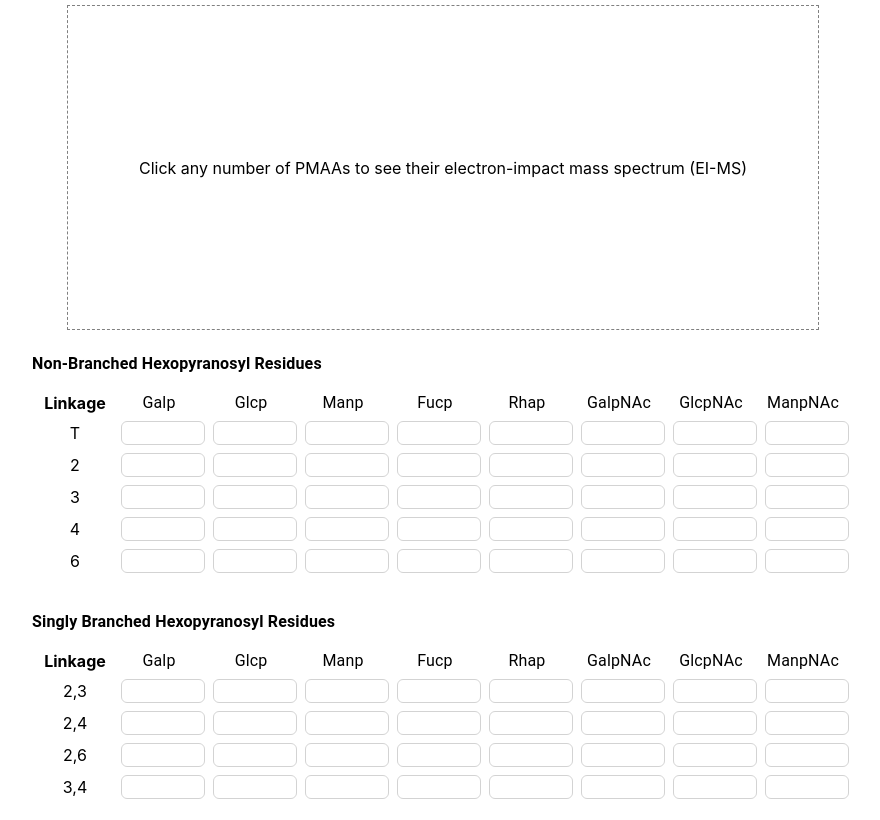
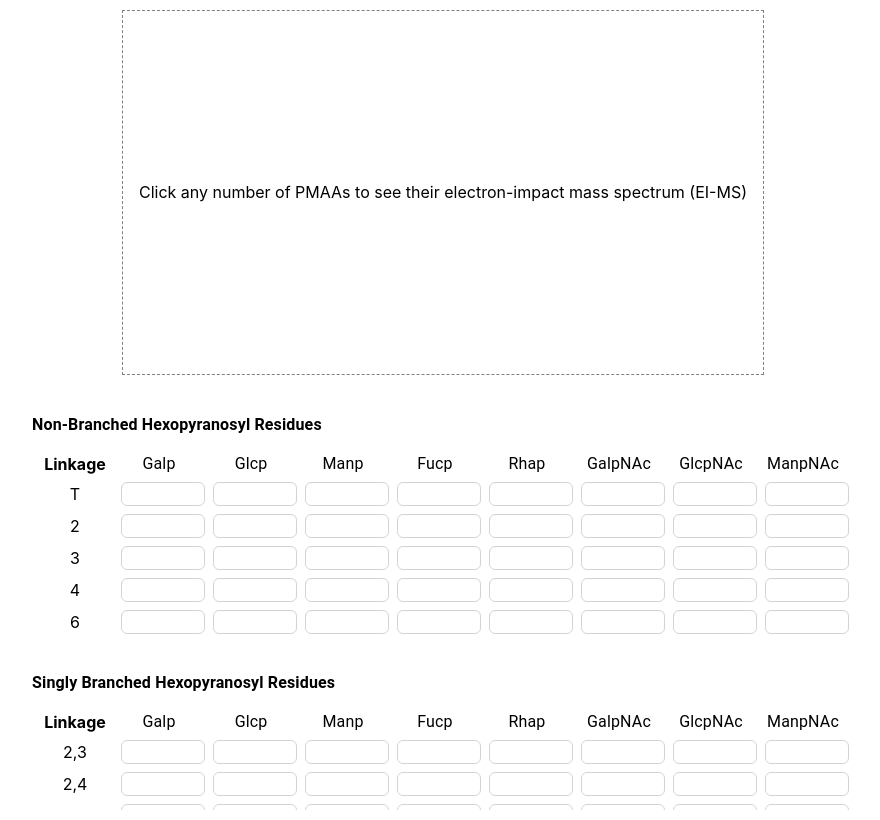
Before and after one commit to Oolay/pmaa-app, a React (Create React App) app: page / in a window 1280 px wide. Shown: the whole page, without its empty margins (197-1077 px from the left). Built offline with nearby package versions, Linux system fonts and the light colour scheme.

Commit message:
Tidy up UI. Add Clear button.

```diff
--- a/src/components/Visualiser/ActionButtons.tsx
+++ b/src/components/Visualiser/ActionButtons.tsx
@@ -3,8 +3,10 @@ import { makeStyles } from '@material-ui/styles'
 import Typography from '@material-ui/core/Typography'
 import IconButton from '@material-ui/core/IconButton'
 
-import RefreshIcon from '../icons/Refresh'
-import BackIcon from '../icons/Back'
+import { RefreshIcon } from '../icons/Refresh'
+import { BackIcon } from '../icons/Back'
+import { ClearIcon } from '../icons/Clear'
+
 
 export const ACTION_BUTTONS_HEIGHT = 24
 
@@ -12,31 +14,43 @@ const useStyles = makeStyles({
     container: {
         display: 'flex',
         justifyContent: 'center',
+        flexDirection: 'column',
+        alignItems: 'center',
+    },
+    actionContainer: {
+
     }
 })
 
 interface Props {
     onDataZoomBack: () => void
     onRefreshView: () => void
+    onClearView: () => void
 }
 
 const ActionButtons:React.FC<Props> = ({
     onDataZoomBack,
     onRefreshView,
+    onClearView,
 }) => {
     const classes = useStyles({})
 
     return (
         <div className={classes.container}>
-            <IconButton size='small' onClick={onDataZoomBack}>
-                <BackIcon />
-            </IconButton>
             <Typography>
                 Click and drag to zoom
             </Typography>
-            <IconButton size='small' onClick={onRefreshView}>
-                <RefreshIcon />
-            </IconButton>
+            <div className={classes.actionContainer}>
+                <IconButton size='small' onClick={onDataZoomBack}>
+                    <BackIcon />
+                </IconButton>
+                <IconButton size='small' onClick={onRefreshView}>
+                    <RefreshIcon />
+                </IconButton>
+                <IconButton size='small' onClick={onClearView}>
+                    <ClearIcon />
+                </IconButton>
+            </div>
         </div>
     )
 }
--- a/src/components/Visualiser/Graph.tsx
+++ b/src/components/Visualiser/Graph.tsx
@@ -38,7 +38,7 @@ interface Props {
 export const GRAPH_WIDTH = 750
 export const GRAPH_HEIGHT = 300
 
-const margin = {
+export const GRAPH_MARGIN = {
     top: 30,
     bottom: 60,
     left: 80,
@@ -77,8 +77,8 @@ const Graph: React.FC<Props> = ({ dataSets, onDataZoom }) => {
     const requestRef = useRef<number>()
 
     // Graph bounds
-    const xGraphMax = GRAPH_WIDTH - margin.left - 50
-    const yGraphMax = GRAPH_HEIGHT - margin.top - 50
+    const xGraphMax = GRAPH_WIDTH - GRAPH_MARGIN.left - 50
+    const yGraphMax = GRAPH_HEIGHT - GRAPH_MARGIN.top - 50
 
     // DataSets bounds
     const { minX, maxX, minY, maxY } = getMinMaxOfDataSets(data)
@@ -108,7 +108,7 @@ const Graph: React.FC<Props> = ({ dataSets, onDataZoom }) => {
     })
 
     const eventXToGraphX = (x: number, graphContainerOffset: number) => {
-        let graphX = x - margin.left - graphContainerOffset
+        let graphX = x - GRAPH_MARGIN.left - graphContainerOffset
 
         if (graphX < 0) {
             graphX = 0
@@ -122,7 +122,7 @@ const Graph: React.FC<Props> = ({ dataSets, onDataZoom }) => {
     }
 
     const eventYToGraphY = (y: number, graphContainerOffset: number) => {
-        let graphY = y - margin.top - graphContainerOffset
+        let graphY = y - GRAPH_MARGIN.top - graphContainerOffset
 
         if (graphY < 0) {
             graphY = 0
@@ -230,18 +230,16 @@ const Graph: React.FC<Props> = ({ dataSets, onDataZoom }) => {
             onMouseMove={handleZoomMove}
         >
             <svg ref={graphSVG} height={GRAPH_HEIGHT} width={GRAPH_WIDTH}>
-                <Group top={margin.top} left={margin.left}>
+                <Group top={GRAPH_MARGIN.top} left={GRAPH_MARGIN.left}>
                     <AxisLeft
                         scale={yScale}
                         top={0}
                         left={0}
-                        label={'y label'}
                         stroke={'#1b1a1e'}
                     />
                     <AxisBottom
                         scale={xScale}
                         top={yGraphMax}
-                        label={'x label'}
                         stroke={'#1b1a1e'}
                     />
                     {
--- a/src/components/Visualiser/index.tsx
+++ b/src/components/Visualiser/index.tsx
@@ -6,7 +6,7 @@ import { MinMax } from '../../utils/minMax'
 import { pmaaData, Pmaa } from '../../data/pmaaDetails'
 
 import ActionButtons, { ACTION_BUTTONS_HEIGHT } from './ActionButtons'
-import Graph, { GRAPH_HEIGHT, GRAPH_WIDTH } from './Graph'
+import Graph, { GRAPH_HEIGHT, GRAPH_WIDTH, GRAPH_MARGIN } from './Graph'
 import PmaaGrid from './PmaaGrid'
 
 const useStyles = makeStyles({
@@ -15,21 +15,29 @@ const useStyles = makeStyles({
         flexDirection: 'column',
         alignItems: 'center',
         height: '100%',
-        padding: '5px',
+        padding: '10px',
+    },
+    graphContainer: {
+        display: 'flex',
+        flexDirection: 'column',
+        alignItems: 'center',
+        height: GRAPH_HEIGHT + ACTION_BUTTONS_HEIGHT + GRAPH_MARGIN.top + GRAPH_MARGIN.bottom,
+        width: GRAPH_WIDTH + GRAPH_MARGIN.left + GRAPH_MARGIN.right,
     },
     gridContainer: {
         display: 'flex',
         flexDirection: 'column',
         height: `calc(100% - ${GRAPH_HEIGHT + ACTION_BUTTONS_HEIGHT}px)`,
         overflowY: 'scroll',
+        marginTop: '16px',
     },
     emptyTextContainer: {
         display: 'flex',
         justifyContent: 'center',
         alignItems: 'center',
         border: '0.5px dashed grey',
-        height: GRAPH_HEIGHT + ACTION_BUTTONS_HEIGHT,
-        width: GRAPH_WIDTH,
+        padding: '16px',
+        flex: 1,
     }
 })
 
@@ -102,34 +110,35 @@ const Visualiser: React.FC = () => {
         }
     }
 
+    const onDataClear = () => {
+        setSelectedPmaas([])
+    }
+
     const showGraph = graphData.length > 0 && graphData.some(dataSets => dataSets.length > 0)
 
     return (
         <div className={classes.container}>
+            <div className={classes.graphContainer}>
                 {
-                showGraph && (
+                    showGraph ? (
+                        <>
                             <ActionButtons
                                 onDataZoomBack={onDataZoomBack}
                                 onRefreshView={onRefreshView}
+                                onClearView={onDataClear}
                             />
-                )
-            }
-            {
-                showGraph && (
                            <Graph
                                 dataSets={getLatestZoomData(graphData)}
                                 onDataZoom={onDataZoom}
                             />
-                )
-            }
-            {
-                !showGraph && (
+                        </>
+                    ) : (
                         <div className={classes.emptyTextContainer}>
                             Click any number of PMAAs to see their electron-impact mass spectrum (EI-MS)
                         </div>
                     )
                 }
-            {
+            </div>
             <div className={classes.gridContainer}>
                 {
                     pmaaData.map(groupData => {
@@ -149,7 +158,6 @@ const Visualiser: React.FC = () => {
                     })
                 }
             </div>
-            }
         </div>
     )
 }
--- a/src/components/icons/Back.tsx
+++ b/src/components/icons/Back.tsx
@@ -1,6 +1,6 @@
 import React from 'react'
 
-const Back:React.FC = () => (
+export const BackIcon: React.FC = () => (
     <svg
         display='block'
         fill='black'
@@ -10,5 +10,3 @@ const Back:React.FC = () => (
         <path d="M20 11H7.83l5.59-5.59L12 4l-8 8 8 8 1.41-1.41L7.83 13H20v-2z"></path>
     </svg>
 )
-
-export default Back
--- /dev/null
+++ b/src/components/icons/Clear.tsx
@@ -0,0 +1,12 @@
+import React from 'react'
+
+export const ClearIcon: React.FC = () => (
+    <svg
+        display='block'
+        fill='black'
+        viewBox='0 0 24 24'
+        width={18}
+    >
+        <path d="M19 6.41 17.59 5 12 10.59 6.41 5 5 6.41 10.59 12 5 17.59 6.41 19 12 13.41 17.59 19 19 17.59 13.41 12z"></path>
+    </svg>
+)
--- a/src/components/icons/Refresh.tsx
+++ b/src/components/icons/Refresh.tsx
@@ -1,6 +1,6 @@
 import React from 'react'
 
-const Refresh:React.FC = () => (
+export const RefreshIcon: React.FC = () => (
     <svg
         display='block'
         fill='black'
@@ -10,5 +10,3 @@ const Refresh:React.FC = () => (
         <path d="M17.65 6.35C16.2 4.9 14.21 4 12 4c-4.42 0-7.99 3.58-7.99 8s3.57 8 7.99 8c3.73 0 6.84-2.55 7.73-6h-2.08c-.82 2.33-3.04 4-5.65 4-3.31 0-6-2.69-6-6s2.69-6 6-6c1.66 0 3.14.69 4.22 1.78L13 11h7V4l-2.35 2.35z"></path>
     </svg>
 )
-
-export default Refresh
--- a/src/utils/getRandomColor.ts
+++ b/src/utils/getRandomColor.ts
@@ -1,4 +1,4 @@
-export default function getRandomHexColor() {
+export default function getRandomHexColor(): string {
     const randomColor = Math.floor(Math.random()*16777215).toString(16)
 
     return "#" + randomColor
```
Also changed, not shown: 1 other file (tests, documents, lock files or other folders). Lines whose indentation alone changed are shown as unchanged.
